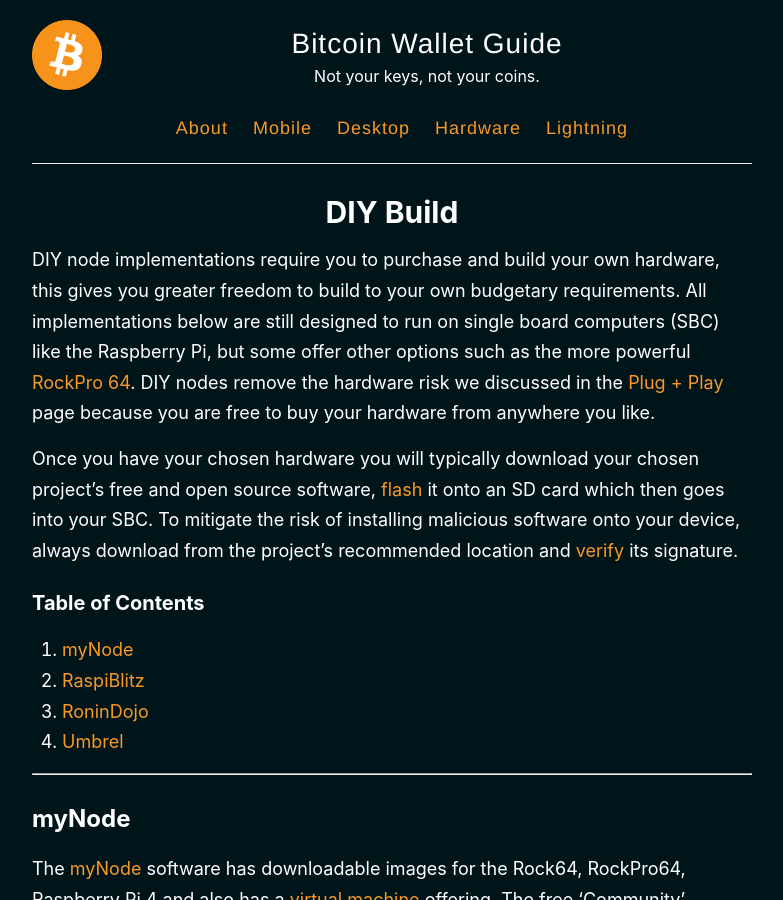
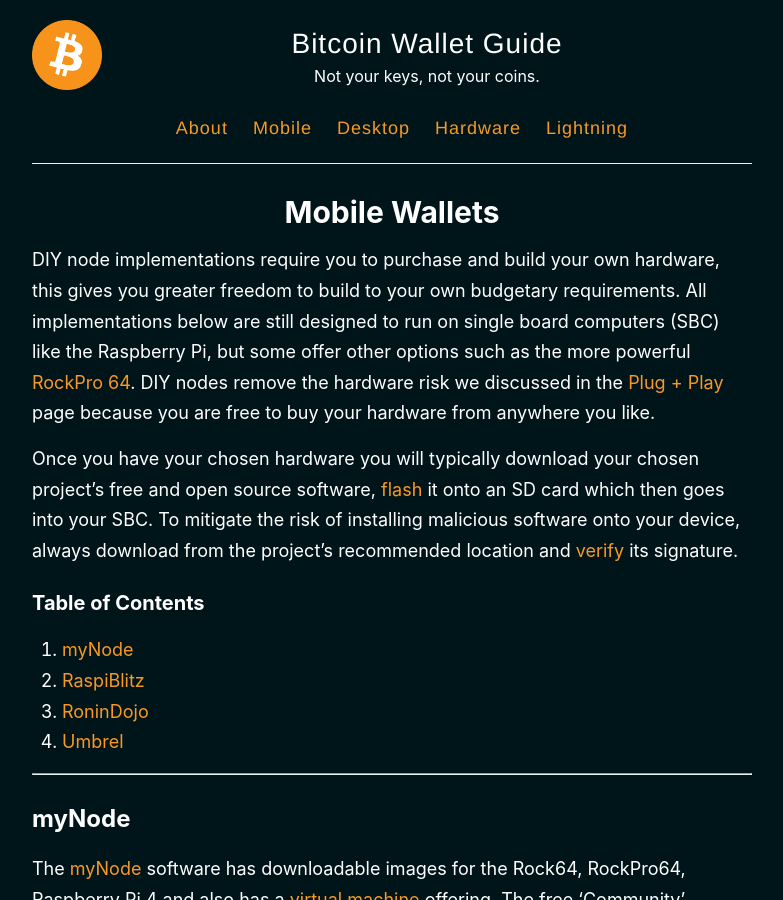
Before and after one commit to BitcoinQnA/bitcoin-wallet-guide, a Jekyll site: the page built from _pages/mobile.md, in a window 1280 px wide and 900 px high. Shown: the whole window, without its empty margins (248-1031 px from the left). Built offline with Jekyll 4.4.1, drawn with Linux system fonts in a browser that asks for light colours.

Commit message:
Update and rename doityourself.md to mobile.md

```diff
--- a/_pages/doityourself.md
+++ b/_pages/mobile.md
@@ -1,7 +1,7 @@
 ---
 layout: page
-title: DIY Build
-permalink: /do-it-yourself/
+title: Mobile Wallets
+permalink: /mobile/
 ---
 
 DIY node implementations require you to purchase and build your own hardware, this gives you greater freedom to build to your own budgetary requirements. All implementations below are still designed to run on single board computers (SBC) like the Raspberry Pi, but some offer other options such as the more powerful [RockPro 64](https://www.pine64.org/rockpro64/). DIY nodes remove the hardware risk we discussed in the [Plug + Play](/plug-and-play) page because you are free to buy your hardware from anywhere you like.
```
